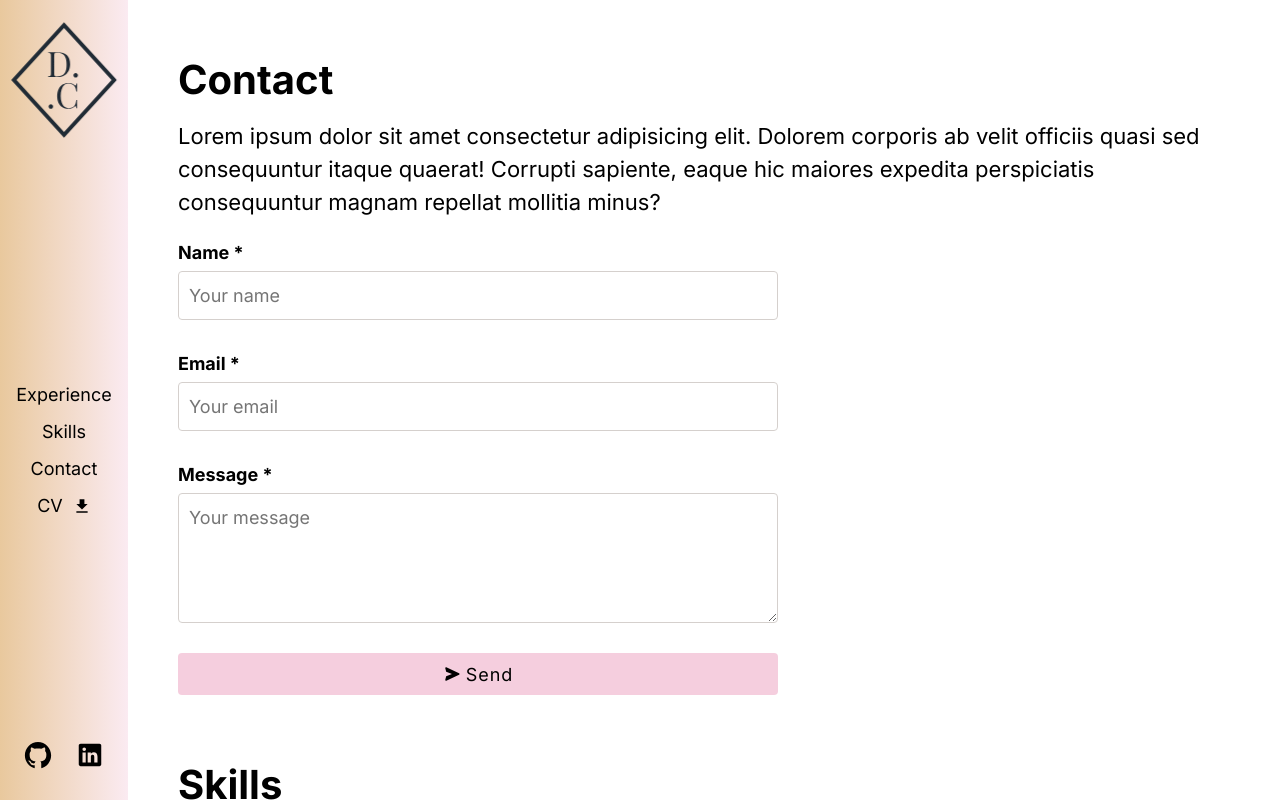
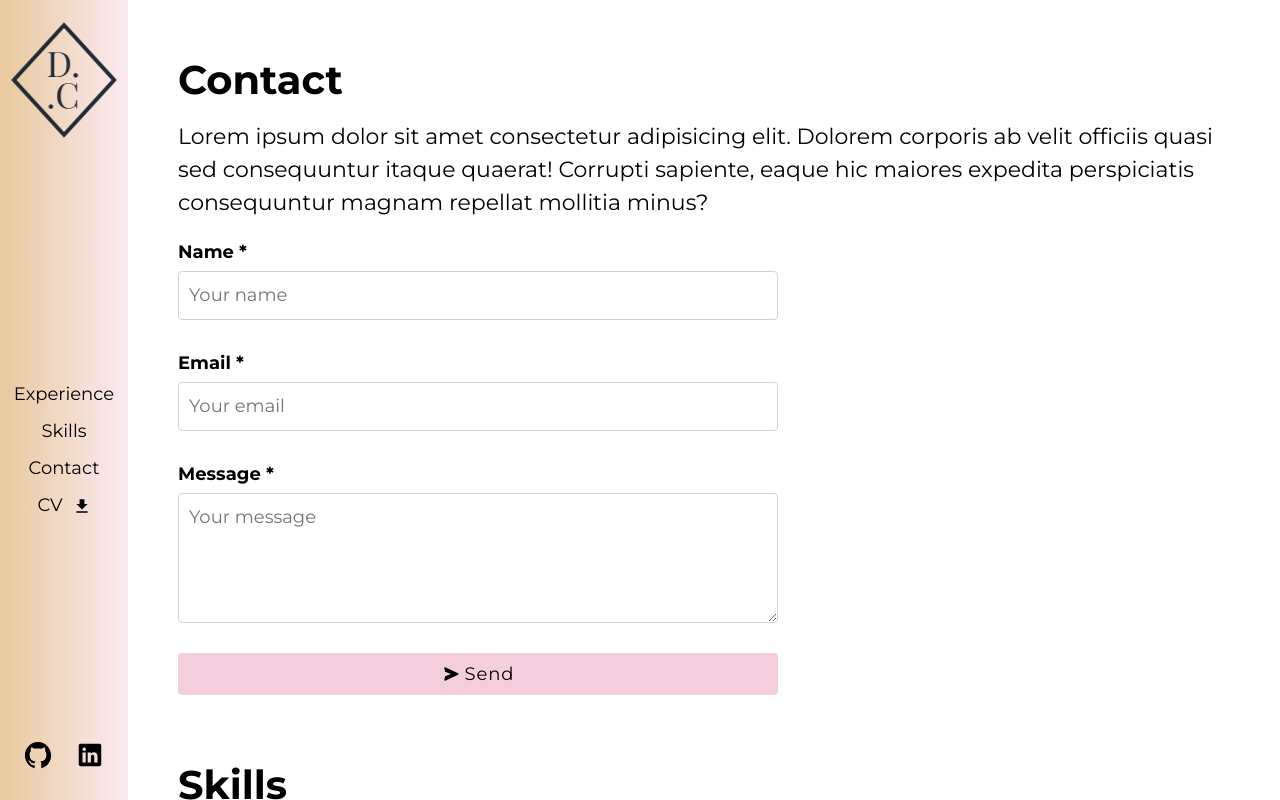
Before and after one commit to cooperda00/personal-site-2024, a Next.js app: page / in a window 1280 px wide. Built offline with nearby package versions, Linux system fonts and the light colour scheme.

Commit message:
feat : change font

```diff
--- a/src/components/Contact/ContactForm.tsx
+++ b/src/components/Contact/ContactForm.tsx
@@ -1,4 +1,3 @@
-'use client';
 import React from 'react';
 import { SubmitHandler, useForm } from 'react-hook-form';
 import { BiSolidSend } from 'react-icons/bi';
--- a/src/components/Sidebar/Navigation.tsx
+++ b/src/components/Sidebar/Navigation.tsx
@@ -1,6 +1,5 @@
-import React from 'react';
+import { IoMdDownload } from 'react-icons/io';
 import styles from './Sidebar.module.css';
-import { IoMdDownload } from 'react-icons/io';
 
 const anchorLinks = [
   { href: '/#experience', label: 'Experience' },
@@ -12,7 +11,7 @@ export const Navigation = () => {
   return (
     <ul className={styles.navigation}>
       {anchorLinks.map(({ href, label }) => (
-        <li>
+        <li key={label}>
           <a href={href} className={styles.navItem}>
             {label}
           </a>
--- a/src/pages/_app.tsx
+++ b/src/pages/_app.tsx
@@ -1,15 +1,15 @@
 import { Sidebar } from '@/components/Sidebar';
 import type { AppProps } from 'next/app';
-import { Inter } from 'next/font/google';
+import { Montserrat } from 'next/font/google';
 import styles from './app.module.css';
 import './globals.css';
 
-const inter = Inter({ subsets: ['latin'] });
+const montserrat = Montserrat({ subsets: ['latin'] });
 
 export default function App({ Component, pageProps }: AppProps) {
   return (
     <>
-      <main className={`${inter.className} ${styles.body}`}>
+      <main className={`${montserrat.className} ${styles.body}`}>
         <Sidebar />
         <div className={styles.main}>
           <Component {...pageProps} />
--- a/src/pages/globals.css
+++ b/src/pages/globals.css
@@ -39,10 +39,9 @@
   box-sizing: border-box;
 }
 
-/*  Remove default margin, add global font */
+/*  Remove default margin */
 * {
   margin: 0;
-  font-family: 'Inter', sans-serif;
 }
 
 /* 1rem = 10px */
```
